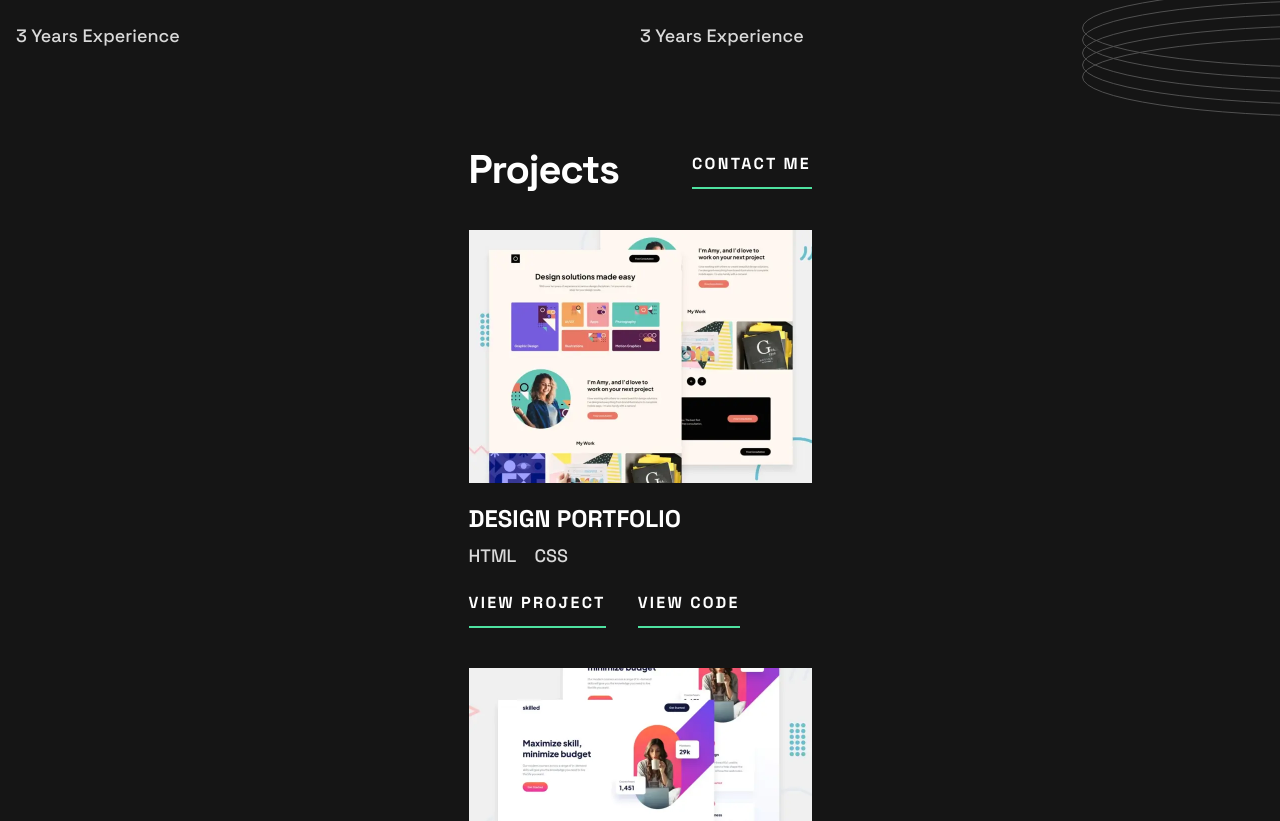
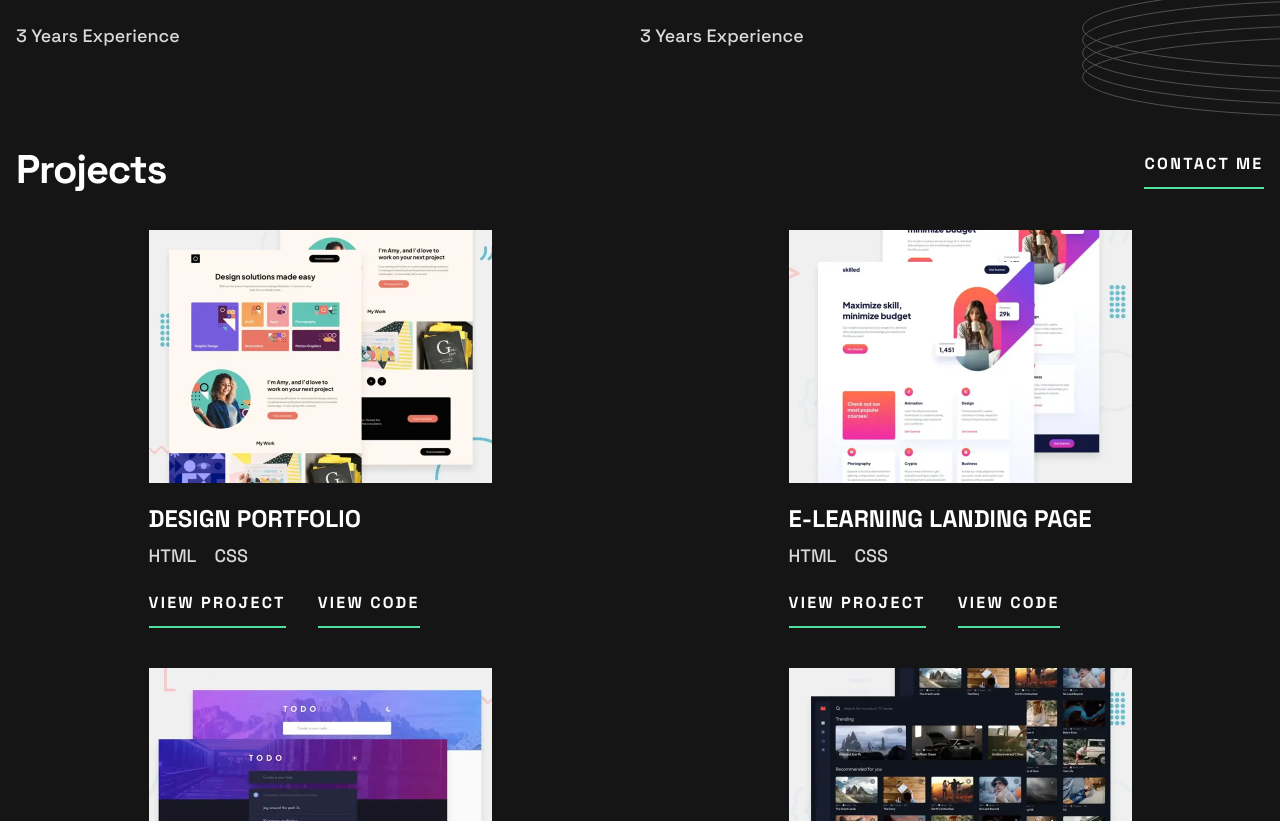
Before and after one commit to EkaAbashidze/single-page-developer-portfolio, a React (Create React App) app: page / in a window 1280 px wide. Shown: the part 1059-1880 px from the top of the page. Built offline with nearby package versions, Linux system fonts and the light colour scheme.

Commit message:
projects component responsiveness setup for tablet

```diff
--- a/src/components/Projects.tsx
+++ b/src/components/Projects.tsx
@@ -16,7 +16,7 @@ export default function Projects() {
 
   return (
     <>
-      <div className="text-white pb-[40px] flex justify-between max-w-[343px] mx-auto items-center md:mt-[48px]">
+      <div className="text-white pb-[40px] flex justify-between max-w-[343px] mx-auto items-center md:mt-[48px] md:max-w-[calc(100%-32px)] ">
         <h1 className="font-grotesk-bold text-[40px] leading-[40px] tracking-[-1.14px]">
           Projects
         </h1>
@@ -28,13 +28,13 @@ export default function Projects() {
         </button>
       </div>
 
-      <div>
+      <div className="md:grid md:grid-cols-2">
         <Project photo={Thumb1} title="DESIGN PORTFOLIO" arr={stacks} />
-        <Project photo={Thumb2} title="E-LEARNING LANDING PAGE" arr={stacks}/>
-        <Project photo={Thumb3} title="TODO WEB APP" arr={stacksAll}/>
-        <Project photo={Thumb4} title="ENTERTAINMENT WEB APP" arr={stacksAll}/>
-        <Project photo={Thumb5} title="MEMORY GAME" arr={stacksAll}/>
-        <Project photo={Thumb6} title="ART GALLERY SHOWCASE" arr={stacksAll}/>
+        <Project photo={Thumb2} title="E-LEARNING LANDING PAGE" arr={stacks} />
+        <Project photo={Thumb3} title="TODO WEB APP" arr={stacksAll} />
+        <Project photo={Thumb4} title="ENTERTAINMENT WEB APP" arr={stacksAll} />
+        <Project photo={Thumb5} title="MEMORY GAME" arr={stacksAll} />
+        <Project photo={Thumb6} title="ART GALLERY SHOWCASE" arr={stacksAll} />
       </div>
     </>
   );
```
